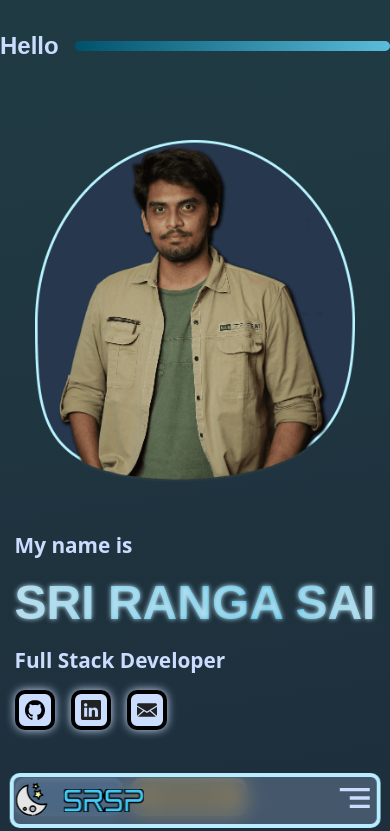
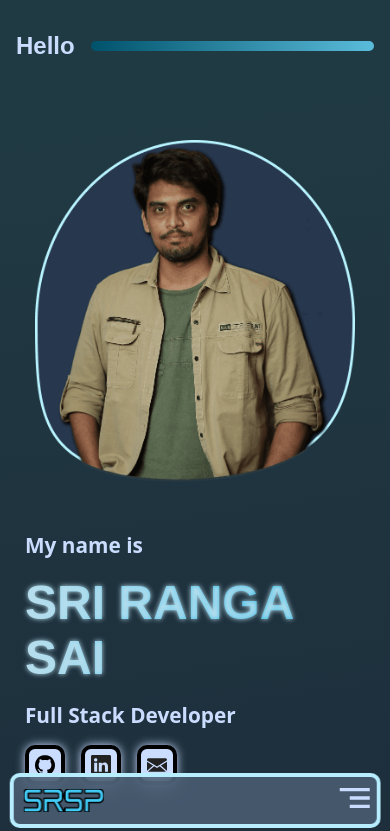
Before and after one commit to theunhackable/theunhackable, a React (Create React App) app: page / in a window 390 px wide. Shown: the top 831 px of the page. Built offline with nearby package versions, Linux system fonts and the light colour scheme.

Commit message:
added resume

```diff
--- a/src/components/hero/hero.css
+++ b/src/components/hero/hero.css
@@ -11,7 +11,7 @@
 
 .hero-image{
 
-    max-width: 50rem;
+    max-width: 30rem;
 
 }
 
--- a/src/components/navbar/Navbar.jsx
+++ b/src/components/navbar/Navbar.jsx
@@ -41,7 +41,6 @@ function Navbar() {
     <header id='header'>
       <nav>
         <div className="brand-container">
-          <img className='brand-img' src={logo} alt="moon" />
           <img className='brand-name' src={dark_text} alt="" />
         </div>
         <div className="nav-hamburger">
--- a/src/components/navbar/navbar.css
+++ b/src/components/navbar/navbar.css
@@ -18,8 +18,9 @@ nav{
 .brand-container{
     display: flex;
     align-items:center;
-    justify-content: left;
+    justify-content: center;
     column-gap: 1rem;
+    margin-left: 0.5rem;
 }
 .brand-name{
     width: 120px;
@@ -110,7 +111,7 @@ nav{
     }
     .ham-navigation-container{
         position: fixed;
-        bottom: 6rem;
+        bottom: 5rem;
         right: 1rem;
         display: flex;
         flex-direction: column;
@@ -119,7 +120,7 @@ nav{
         justify-content: left;
         background: rgba(81, 100, 123, 0.76);
         backdrop-filter: blur(10px);
-        width: 50%;
+        width: 60%;
         border: 4px solid #B7EDFF;
         border-radius: 10px;
         box-shadow: 0 0 20px #B8F4FF;
--- a/src/components/projects/Projects.jsx
+++ b/src/components/projects/Projects.jsx
@@ -30,7 +30,7 @@ function Projects() {
       skills: ["HTML", "CSS", 'JavaScript', 'Python'],
       img: cryptor
 
-    }
+    },
 
   ]
   return (
--- a/src/containers/projectCard/projectCard.css
+++ b/src/containers/projectCard/projectCard.css
@@ -1,5 +1,5 @@
 .project-card-container{
-    max-width: 35rem;
+    /* max-width: 35rem; */
     object-fit: cover;
     display: flex;
     flex-direction: column;
--- a/src/index.css
+++ b/src/index.css
@@ -5,7 +5,7 @@
   color: #CBDDFF;
   scroll-behavior: smooth;
   scroll-padding-top: 7rem;
-  /* scroll-snap-type:y proximity; */
+  scroll-snap-type:y proximity;
   font-family: sans-serif;
 }
 
@@ -71,6 +71,6 @@ body{
 
 @media only screen and (max-width: 450px){
   section{
-    margin: 1rem 0rem;
+    margin: 1rem 1rem;
   }
 }
```
Also changed, not shown: 1 other file (tests, documents, lock files or other folders).
